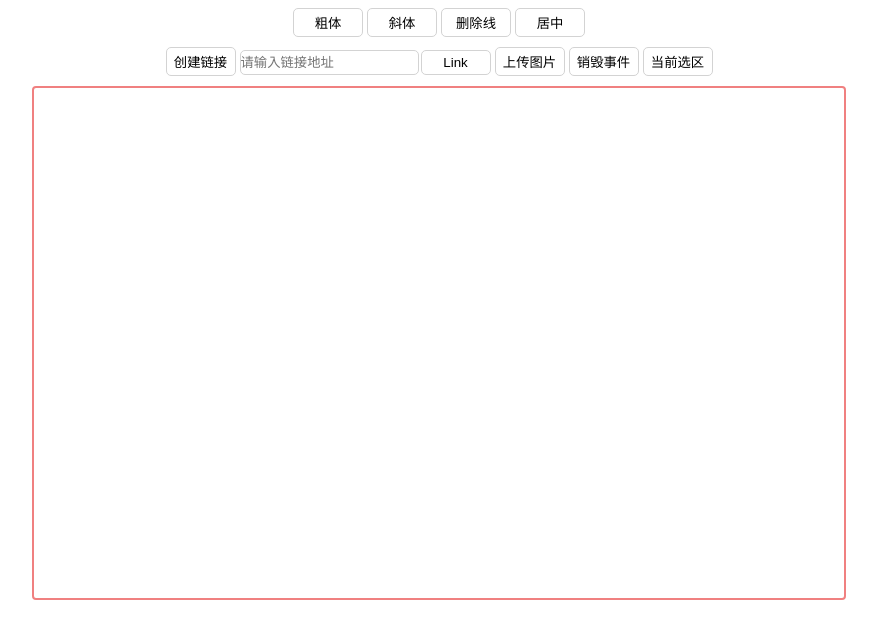
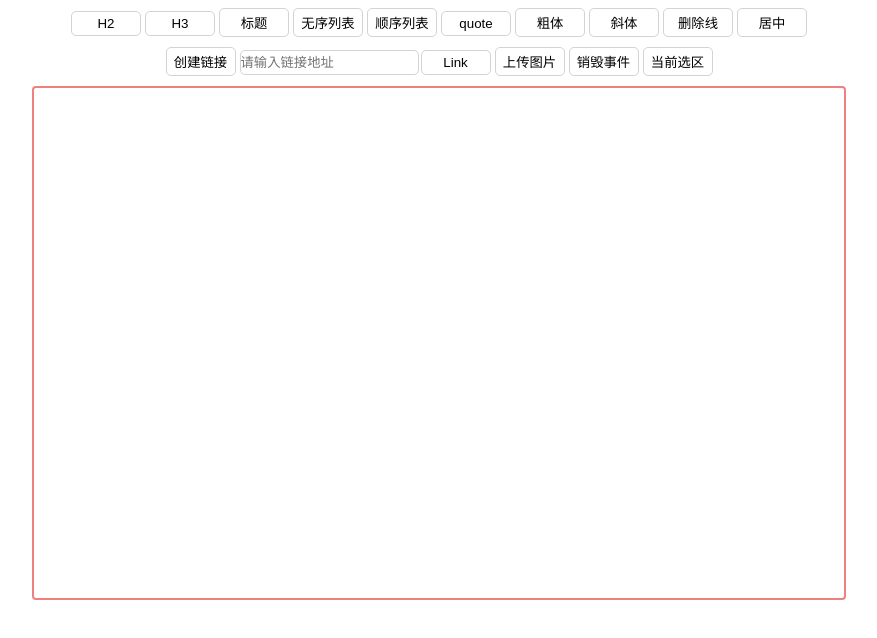
Before and after one commit to fadeaway1992/editor, a website: page dist/demo/index.html in a window 1280 px wide. Shown: the whole page, without its empty margins (201-1078 px from the left). Drawn offline with Linux system fonts and the light colour scheme.

Commit message:
开启全部功能

```diff
--- a/dist/demo/index.html
+++ b/dist/demo/index.html
@@ -13,12 +13,12 @@
 </head>
 <body>
   <div class="toolbar">
-    <!-- <button class="h2">H2</button>
+    <button class="h2">H2</button>
     <button class="h3">H3</button>
     <button class="switch-title">标题</button>
     <button class="ul">无序列表</button>
     <button class="ol">顺序列表</button>
-    <button class="quote">quote</button> -->
+    <button class="quote">quote</button>
     <button class="bold">粗体</button>
     <button class="italic">斜体</button>
     <button class="strike">删除线</button>
@@ -50,22 +50,23 @@
           return
         },
 
-        shouldImageUpload: false,  // 是否需要上传图片到服务器
+        shouldImageUpload: false,
         canListsBeAligned: false,
+        decorateOnlyWhenTextSelected: false,
+        fileDraggingEnabled: true,
+        autoLinkEnabled: true,
+
         sizeAlert: '.size-alert',
         anchorPreview: '.anchor-preview',
-        decorateOnlyWhenTextSelected: false,
-        fileDraggingEnabled: false,
-        autoLinkEnabled: false,
         loadingImg: '.spinner',
 
         buttons: {
-          // h2: '.h2',
-          // h3: '.h3',
-          // switchTitle: '.switch-title',
-          // ul: '.ul',
-          // ol: '.ol',
-          // quote: '.quote',
+          h2: '.h2',
+          h3: '.h3',
+          switchTitle: '.switch-title',
+          ul: '.ul',
+          ol: '.ol',
+          quote: '.quote',
           bold: '.bold',
           italic: '.italic',
           strike: '.strike',
```
